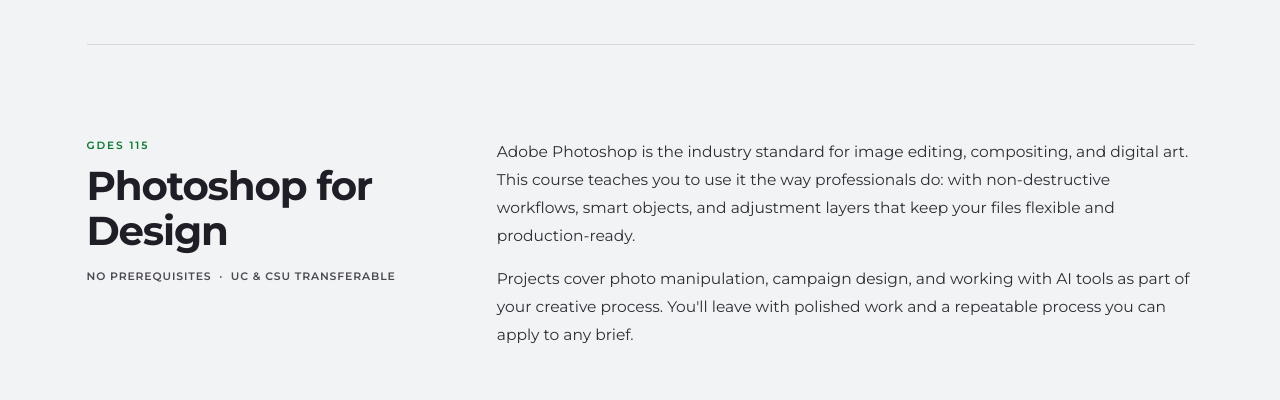
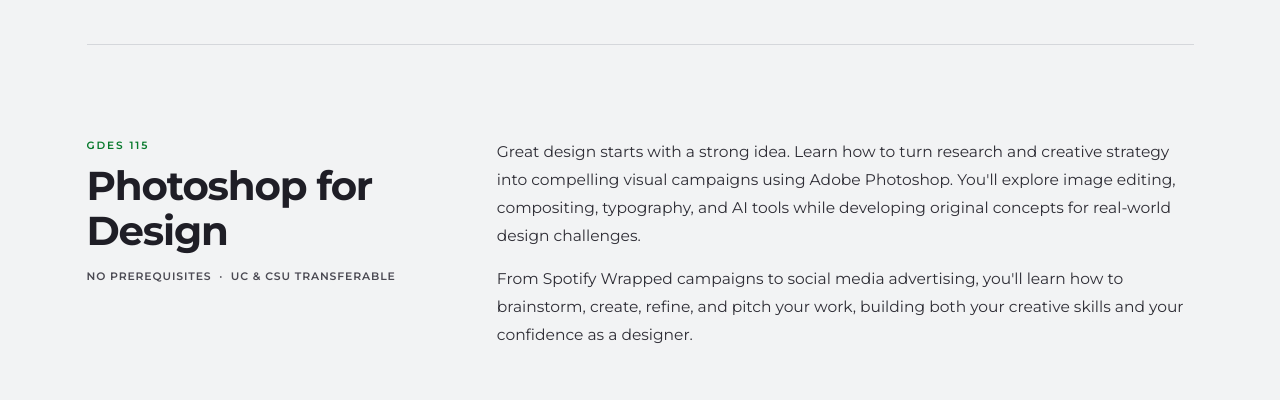
Before and after one commit to scortdesign/.github.io, a plain HTML site: page index.html in a window 1280 px wide. Shown: the part 4060-4460 px from the top of the page. Drawn offline with Linux system fonts and the light colour scheme.

Commit message:
Update index.html

```diff
--- a/index.html
+++ b/index.html
@@ -307,8 +307,8 @@
         <p class="course-prereq">No prerequisites &nbsp;·&nbsp; UC &amp; CSU transferable</p>
       </div>
       <div class="course-desc">
-        <p>Adobe Photoshop is the industry standard for image editing, compositing, and digital art. This course teaches you to use it the way professionals do: with non-destructive workflows, smart objects, and adjustment layers that keep your files flexible and production-ready.</p>
-        <p>Projects cover photo manipulation, campaign design, and working with AI tools as part of your creative process. You'll leave with polished work and a repeatable process you can apply to any brief.</p>
+        <p>Great design starts with a strong idea. Learn how to turn research and creative strategy into compelling visual campaigns using Adobe Photoshop. You'll explore image editing, compositing, typography, and AI tools while developing original concepts for real-world design challenges.</p>
+        <p>From Spotify Wrapped campaigns to social media advertising, you'll learn how to brainstorm, create, refine, and pitch your work, building both your creative skills and your confidence as a designer.</p>
       </div>
     </div>
     <p class="project-label">Student Work</p>
```
